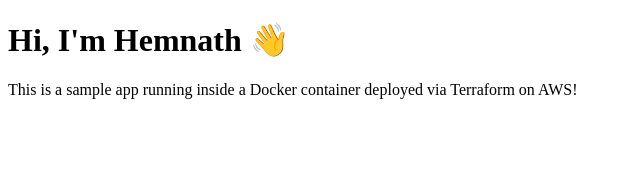
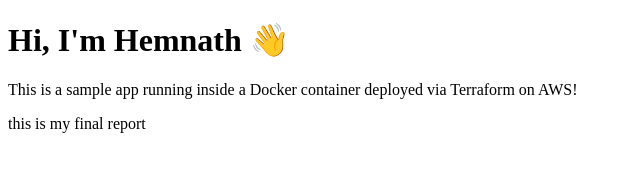
Before and after one commit to HemnathshreeharanD/test-docker, a plain HTML site: page docker/app/index.html in a window 1280 px wide. Shown: the whole page, without its empty margins (0-640 px from the left). Drawn offline with Linux system fonts and the light colour scheme.

Commit message:
002testing

```diff
--- a/docker/app/index.html
+++ b/docker/app/index.html
@@ -6,5 +6,6 @@
   <body>
     <h1>Hi, I'm Hemnath 👋</h1>
     <p>This is a sample app running inside a Docker container deployed via Terraform on AWS!</p>
+    <p>this is my final report</p>
   </body>
 </html>
```
